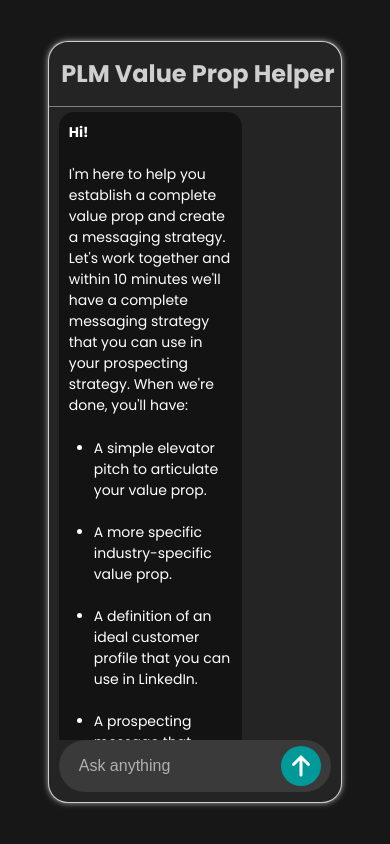
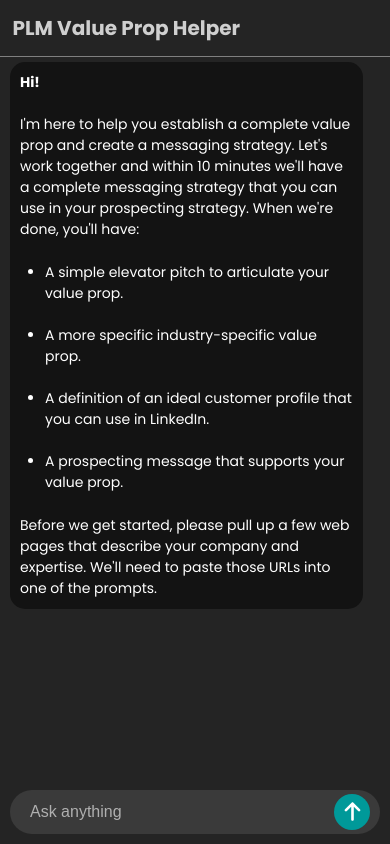
Before and after one commit to Shashhhh/plm_value, a React (Vite) app in the folder plmValue/: page / in a window 390 px wide. Built offline with nearby package versions, Linux system fonts and the light colour scheme; no server answers.

Commit message:
Added media queries for responsive design

```diff
--- a/plmValue/src/App.css
+++ b/plmValue/src/App.css
@@ -115,8 +115,11 @@
       }
       th, td {
         border: 1px solid #555;
-        padding: 8px;
+        padding-top: 5px;
+        padding-bottom: 5px;
+        padding-left: 2.5px;
         text-align: left;
+        font-size: .75rem;
       }
 
       th {
@@ -125,9 +128,8 @@
 
       td {
         background-color: #242424;
+        word-break: keep-all;
       }
-
-
 
   }
   .textInputBox
@@ -178,6 +180,11 @@
         border: none;
         cursor: pointer;
         color: white;
+        .arrowIcon
+        {
+          width: 24px;
+          height: 24px;
+        }
       }
       .sendButton:hover
       {
@@ -228,3 +235,65 @@
     opacity: 0.25;
   }
 }
+@media (min-width: 320px) and (max-width: 767px)
+{
+  .chat
+  {
+    width: 100vw;
+    height: 100vh;
+    border: none;
+    border-radius: 0;
+    .pageHeader
+    {
+      font-size: 1.25rem;
+    }
+    .chatScreen
+    {
+      flex: 13;
+
+      .messageContainer {
+        max-width: 90%;
+      }
+    }
+    .textInputBox
+      {
+        .inputWrapper {
+          .textInput
+          {
+            height: calc(var(--input-height) * 0.85);
+          }
+          .sendButton
+          {
+            height:calc(var(--button-height) * 0.9);
+            width: calc(var(--button-height) * 0.9);
+            .arrowIcon
+            {
+              width: 21px;
+              height: 21px;
+            }
+          }
+        }
+      }
+  }
+}
+@media (min-width: 768px) and (max-width: 1023px)
+{
+  .chat
+  {
+    width: 100vw;
+    height: 100vh;
+    border: none;
+    border-radius: 0;
+    .pageHeader
+    {
+      font-size: 1.75rem;
+    }
+    .chatScreen
+    {
+      flex: 17;
+      .messageContainer {
+        max-width: 80%;
+      }
+    }
+  }
+}
--- a/plmValue/src/App.jsx
+++ b/plmValue/src/App.jsx
@@ -135,7 +135,7 @@ Before we get started, please pull up a few web pages that describe your company
               }}
             />
             <button className="sendButton" onClick={handleSend}>
-              <FaArrowUp size={24} color="white" />
+              <FaArrowUp className='arrowIcon' />
             </button>
           </div>
         </div>
```
